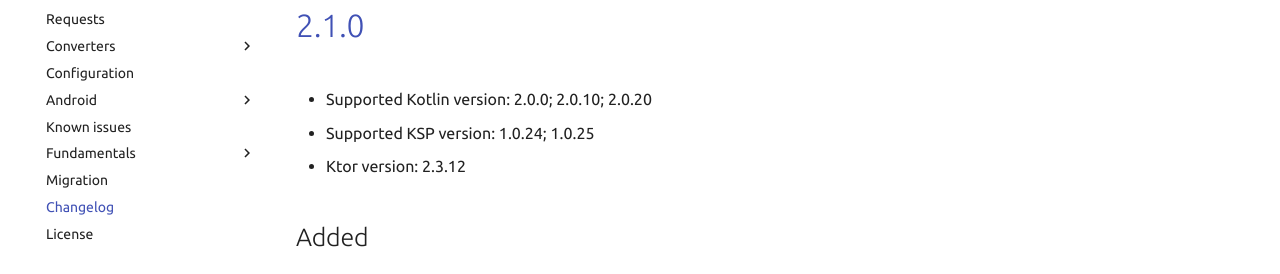
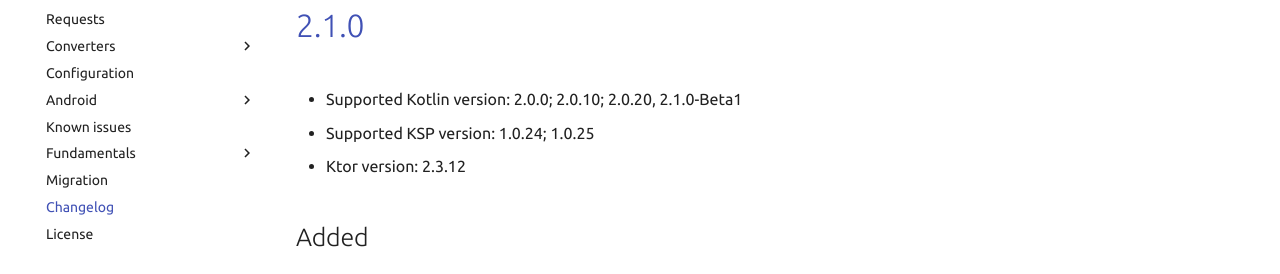
Before and after one commit to Foso/Ktorfit, an MkDocs documentation site: the page built from docs/CHANGELOG.md, in a window 1280 px wide and 900 px high, scrolled down 588 px. Shown: the part 170-444 px from the top of the window. Built offline with MkDocs 1.6.1 and Material for MkDocs 9.7.7, drawn with Linux system fonts in a browser that asks for light colours; comment, search, counter and statistics services are not loaded.

Commit message:
Update CHANGELOG.md

```diff
--- a/docs/CHANGELOG.md
+++ b/docs/CHANGELOG.md
@@ -22,7 +22,7 @@ OptIn annotations on interfaces and functions will now be propagated to the gene
 
 # [2.1.0]()
 
-* Supported Kotlin version: 2.0.0; 2.0.10; 2.0.20
+* Supported Kotlin version: 2.0.0; 2.0.10; 2.0.20, 2.1.0-Beta1
 * Supported KSP version: 1.0.24; 1.0.25
 * Ktor version: 2.3.12
 
```
